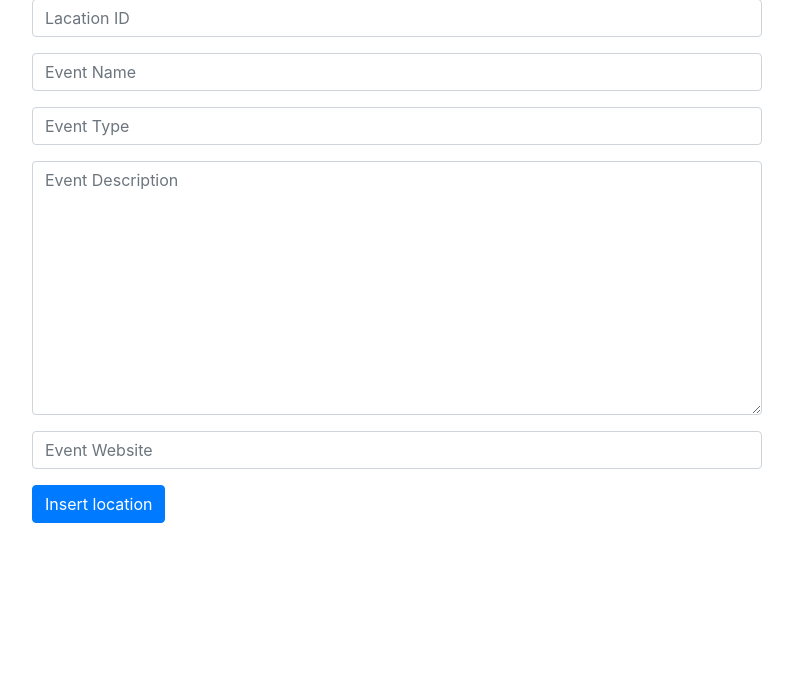
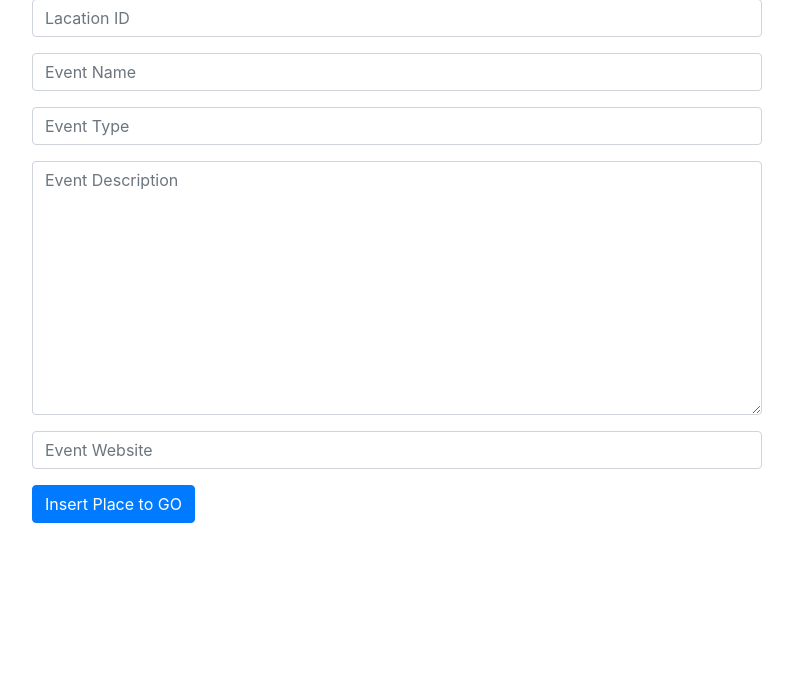
Before and after one commit to GyarmatiAdam/FSWD70-CodeReview11-AdamGyarmati, a PHP site: page /admin_ev.php in a window 1280 px wide. Shown: the part 65-740 px from the top of the page, without its empty margins (243-1036 px from the left). Run offline with PHP 8.4, Linux system fonts and the light colour scheme; the visitor is signed in with stand-in values (Sample User, id 1); some libraries are stand-ins or nearby versions.

```diff
--- a/admin.php
+++ b/admin.php
@@ -4,9 +4,9 @@
 
  require_once 'dbconnection.php';
 
-if(!isset($_SESSION["admin"]) && !isset($_SESSION["user"])){
-  header("Location: index.php");
-}
+// if(!isset($_SESSION["admin"]) && !isset($_SESSION["user"])){
+//   header("Location: index.php");
+// }
 
 ?>
 
--- a/admin_ev.php
+++ b/admin_ev.php
@@ -15,7 +15,7 @@
     <!-- Bootstrap CSS -->
     <link rel="stylesheet" href="https://stackpath.bootstrapcdn.com/bootstrap/4.3.1/css/bootstrap.min.css" integrity="sha384-ggOyR0iXCbMQv3Xipma34MD+dH/1fQ784/j6cY/iJTQUOhcWr7x9JvoRxT2MZw1T" crossorigin="anonymous">
 
-    <title>Add Event</title>
+    <title>Add Place to GO</title>
   </head>
   <body>
   <?php
@@ -46,7 +46,7 @@
                 <input type="text" class="form-control" name="ev_url" id="ev_url" placeholder="Event Website">
             </div>
 
-            <div><button type="submit" value="add" id="add" name="add" class="btn btn-primary">Insert location</button>
+            <div><button type="submit" value="add" id="add" name="add" class="btn btn-primary">Insert Place to GO</button>
         </form>
     </div>
     <div class="col-sm-2">
```
